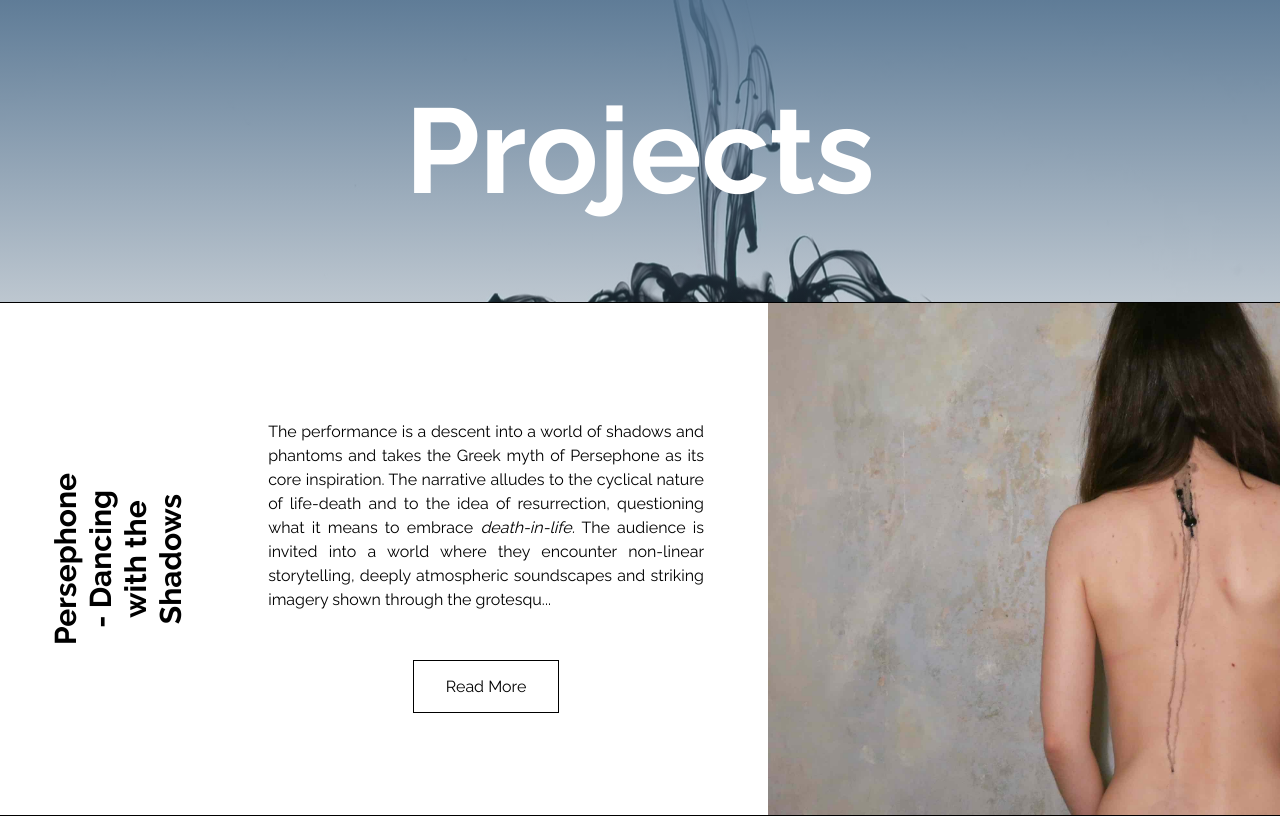
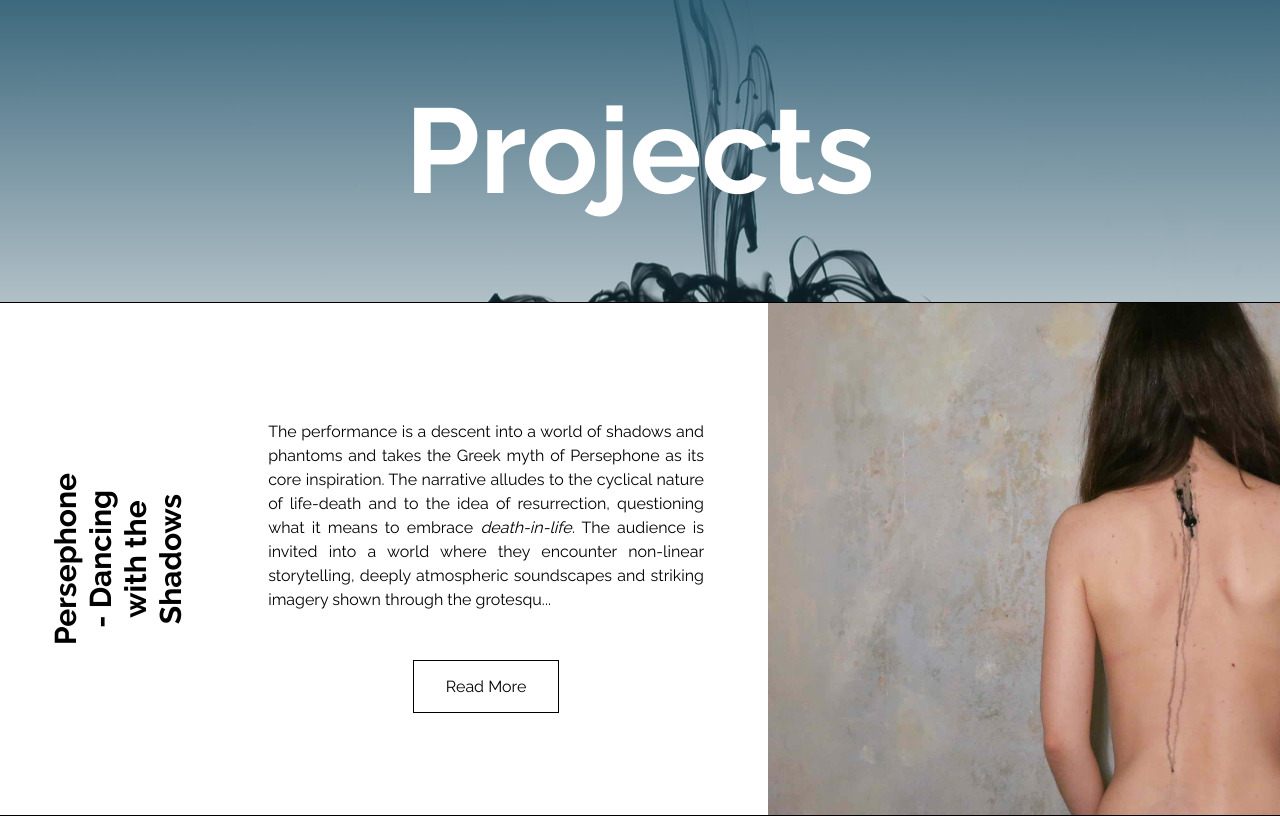
Before and after one commit to matteocarpi/julia, a Jekyll site: the page built from projects.md, in a window 1280 px wide. Shown: the part 96-912 px from the top of the page. Built offline with Jekyll 4.4.1, drawn with Linux system fonts in a browser that asks for light colours; grey boxes are pictures that could not be loaded.

Commit message:
color of title slide

```diff
--- a/_sass/universal.scss
+++ b/_sass/universal.scss
@@ -107,8 +107,8 @@ a.name:hover {
 }
 .page-title {
   background: linear-gradient(
-      rgba(80, 112, 142, 0.9),
-      rgba(80, 112, 142, 0.3)),
+      rgba(41, 90, 113, 0.9),
+      rgba(41, 90, 113, 0.3)),
       url(/julia-preview/assets/img/videoblocks-black-ink-drop-in-water-filmed-in-slow-motion_s414zxc9g_thumbnail-full06.jpg);
 }
 .title-slide {
```
